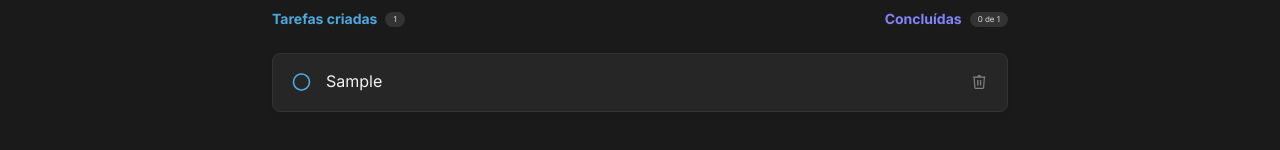
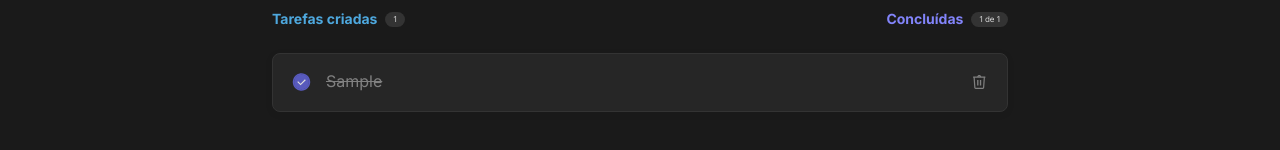
Before and after one commit to a-cs/react-to-do-list, a React (Vite) app: page / in a window 1280 px wide. Both pictures are taken after typing "Sample" into the empty fields and a click on the button "Criar". Shown: the part 284-434 px from the top of the page. Built offline with nearby package versions, Linux system fonts and the light colour scheme; the HTML template or start-up script is replaced by a standard one.

Commit message:
adding deleteToDo function

```diff
--- a/src/App.tsx
+++ b/src/App.tsx
@@ -26,11 +26,15 @@ function App() {
 		event.preventDefault()
 		const newToDo:ToDo = {
 			id: uuidv4(),
-			isCompleted: false,
+			isCompleted: true,
 			content: newToDoContent
 		}
 		setToDoList(previousList => [newToDo, ...previousList])
 		setNewToDoContent("")
+	}
+
+	function deleteToDo(id?: string){
+		setToDoList(toDoList.filter((toDo:ToDo) => toDo.id !== id))
 	}
 
 
@@ -44,6 +48,7 @@ function App() {
 			</form>
 			<ToDoList
 			toDolist={toDoList}
+			onDeleteItem={deleteToDo}
 			/>
 		</div>
 	</>
--- a/src/components/ListItem/ListItem.tsx
+++ b/src/components/ListItem/ListItem.tsx
@@ -5,9 +5,10 @@ import { CheckBox } from "../CheckBox/CheckBox"
 interface ListItemProps{
 	isCompleted: boolean;
 	content: string;
+	onDeleteItem: () => void
 }
 
-export function ListItem({isCompleted, content}:ListItemProps){
+export function ListItem({isCompleted, content, onDeleteItem}:ListItemProps){
 	return (
 		<div className={styles.listItem}>
 			<CheckBox isChecked={isCompleted} />
@@ -16,7 +17,7 @@ export function ListItem({isCompleted, content}:ListItemProps){
 				<p className={styles.completedToDo}>{content}</p>:
 				<p>{content}</p>
 			}
-			<button>
+			<button onClick={onDeleteItem}>
 				<TrashIcon />
 			</button>
 		</div>
--- a/src/components/ToDoList/ToDoList.tsx
+++ b/src/components/ToDoList/ToDoList.tsx
@@ -10,10 +10,11 @@ export interface ToDo{
 }
 
 interface ToDoListProps{
-	toDolist: ToDo[]
+	toDolist: ToDo[];
+	onDeleteItem: (id?:string) => void;
 }
 
-export function ToDoList({toDolist}:ToDoListProps){
+export function ToDoList({toDolist, onDeleteItem}:ToDoListProps){
 
 	const toDoListTotal = toDolist.length
 	const toDoListCompletedTotal = toDolist.filter((toDo: ToDo) => toDo.isCompleted).length
@@ -48,7 +49,7 @@ export function ToDoList({toDolist}:ToDoListProps){
 					<>
 						{toDolist.map(toDo =>{
 							return(
-								<ListItem key={toDo.id} isCompleted={toDo.isCompleted} content={toDo.content}/>
+								<ListItem key={toDo.id} isCompleted={toDo.isCompleted} content={toDo.content} onDeleteItem={() => onDeleteItem(toDo.id)}/>
 
 							)
 						})}
```
